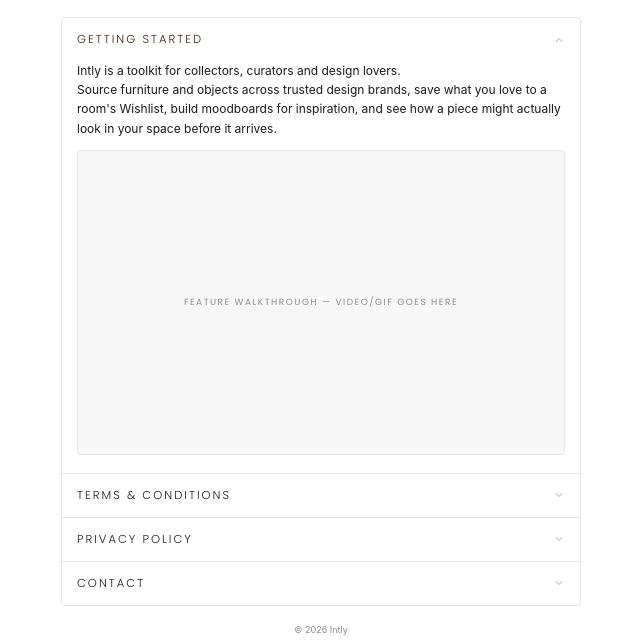
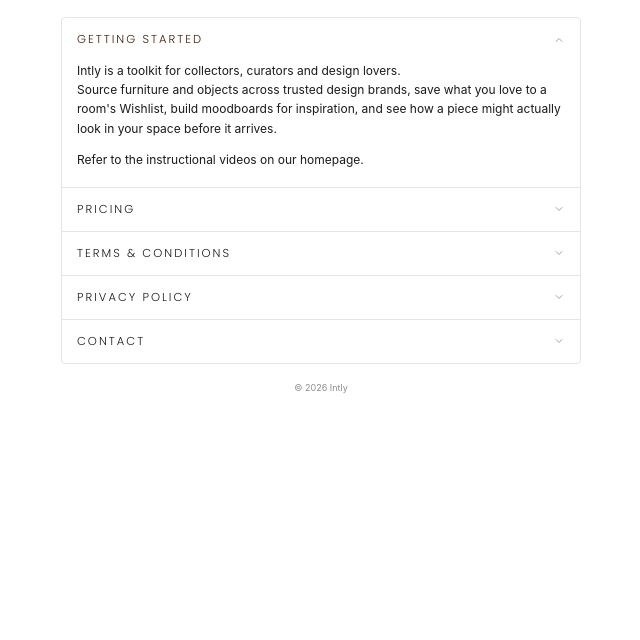
Before and after one commit to mattlapthorne/intly-help-center, a website: page index.html in a window 1280 px wide. Shown: the part 128-768 px from the top of the page, without its empty margins (319-959 px from the left). Drawn offline with Linux system fonts and the light colour scheme.

Commit message:
Add Pricing section, replace walkthrough placeholder with video pointer
Co-Authored-By: Claude Sonnet 5.5 <noreply@anthropic.com>

```diff
--- a/index.html
+++ b/index.html
@@ -70,22 +70,32 @@
     color: #1A1A1A;
     margin-bottom: 12px;
   }
-  .video-placeholder {
+  .price-table {
     width: 100%;
-    aspect-ratio: 16/10;
-    border-radius: 4px;
-    background: #F7F7F7;
-    border: 1px solid #E5E5E5;
-    display: flex;
-    align-items: center;
-    justify-content: center;
+    border-collapse: collapse;
+    font-size: 11px;
+    line-height: 1.5;
+    color: #1A1A1A;
+  }
+  .price-table th {
     font-family: 'Poppins', sans-serif;
     font-size: 9px;
+    font-weight: 400;
     letter-spacing: 1.5px;
     text-transform: uppercase;
     color: #8C8C8C;
-    margin-top: 4px;
+    text-align: left;
+    padding: 0 8px 8px 0;
+    border-bottom: 1px solid #E5E5E5;
   }
+  .price-table td {
+    padding: 10px 8px 10px 0;
+    border-bottom: 1px solid #E5E5E5;
+    vertical-align: top;
+  }
+  .price-table tr:last-child td { border-bottom: none; padding-bottom: 0; }
+  .price-table td:first-child { font-weight: 600; white-space: nowrap; }
+  .price-table td:nth-child(2) { white-space: nowrap; }
   .terms-section { margin-bottom: 12px; }
   .terms-section h3 {
     font-family: 'Poppins', sans-serif;
@@ -148,7 +158,31 @@
       <div class="panel open">
         <div class="panel-inner">
           <p class="body-text">Intly is a toolkit for collectors, curators and design lovers.<br>Source furniture and objects across trusted design brands, save what you love to a room's Wishlist, build moodboards for inspiration, and see how a piece might actually look in your space before it arrives.</p>
-          <div class="video-placeholder">Feature walkthrough — video/gif goes here</div>
+          <p class="body-text" style="margin-bottom:0">Refer to the instructional videos on our homepage.</p>
+        </div>
+      </div>
+    </div>
+
+    <!-- PRICING -->
+    <div class="row">
+      <button class="row-btn" onclick="toggle(this)">
+        Pricing
+        <svg class="chev" width="12" height="12" viewBox="0 0 24 24" fill="none"><path d="M6 9l6 6 6-6" stroke="#8C8C8C" stroke-width="1.6" stroke-linecap="round" stroke-linejoin="round"/></svg>
+      </button>
+      <div class="panel">
+        <div class="panel-inner">
+          <table class="price-table">
+            <thead>
+              <tr><th>Plan</th><th>Price</th><th>Includes</th></tr>
+            </thead>
+            <tbody>
+              <tr><td>Free</td><td>$0</td><td>7 visualisers and 3 searches to get you started</td></tr>
+              <tr><td>Standard</td><td>$5 / month</td><td>20 visualisers and 60 searches each month, price drop alerts</td></tr>
+              <tr><td>Pro</td><td>$10 / month</td><td>45 visualisers and 110 searches each month, price drop alerts</td></tr>
+              <tr><td>Top-up</td><td>$10 one-off</td><td>Subscribers only. Adds 40 visualisers and 90 searches</td></tr>
+              <tr><td>Project Pack</td><td>$10 one-off</td><td>No subscription needed. 40 visualisers and 90 searches, valid for 90 days</td></tr>
+            </tbody>
+          </table>
         </div>
       </div>
     </div>
```
